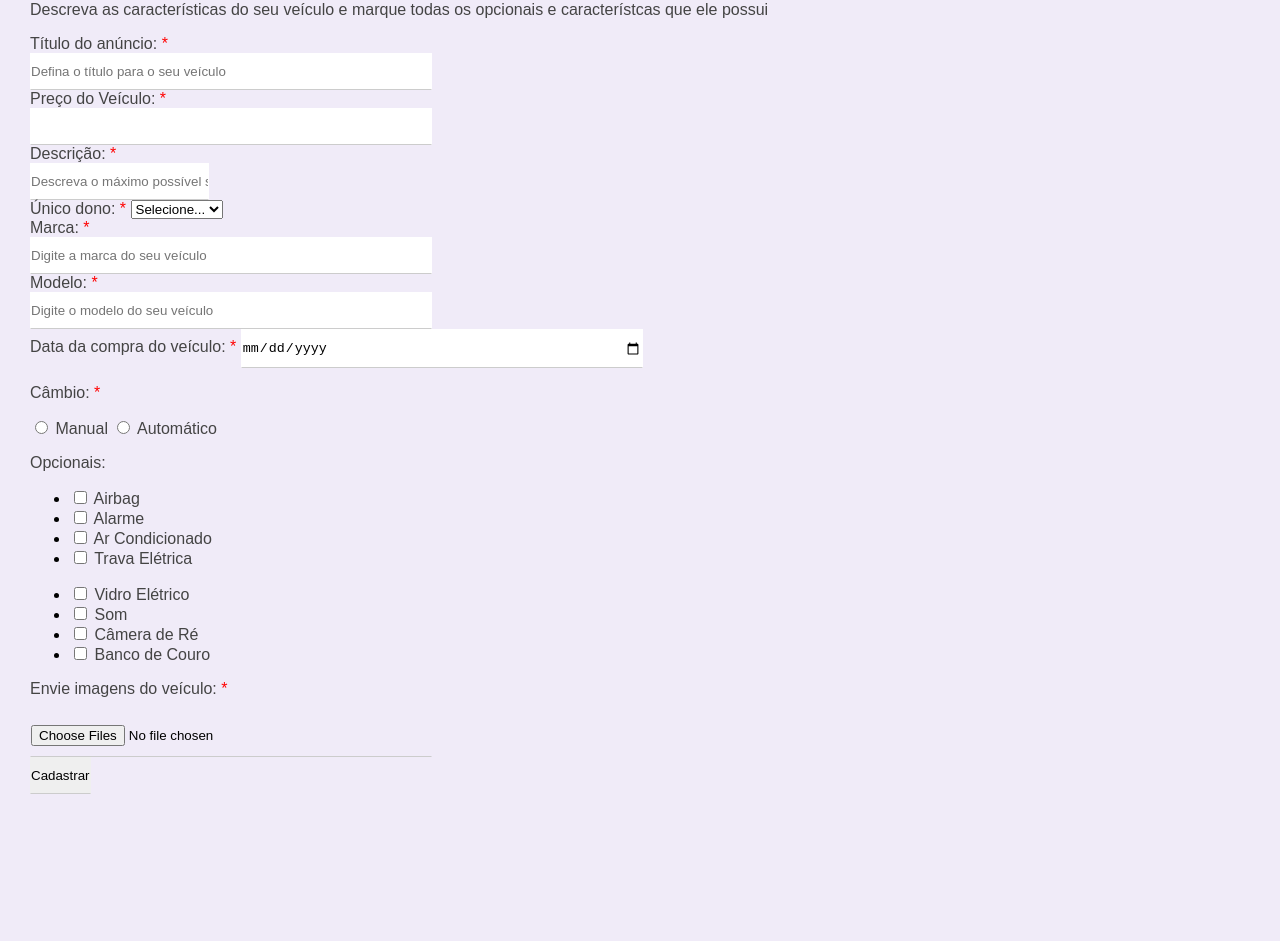
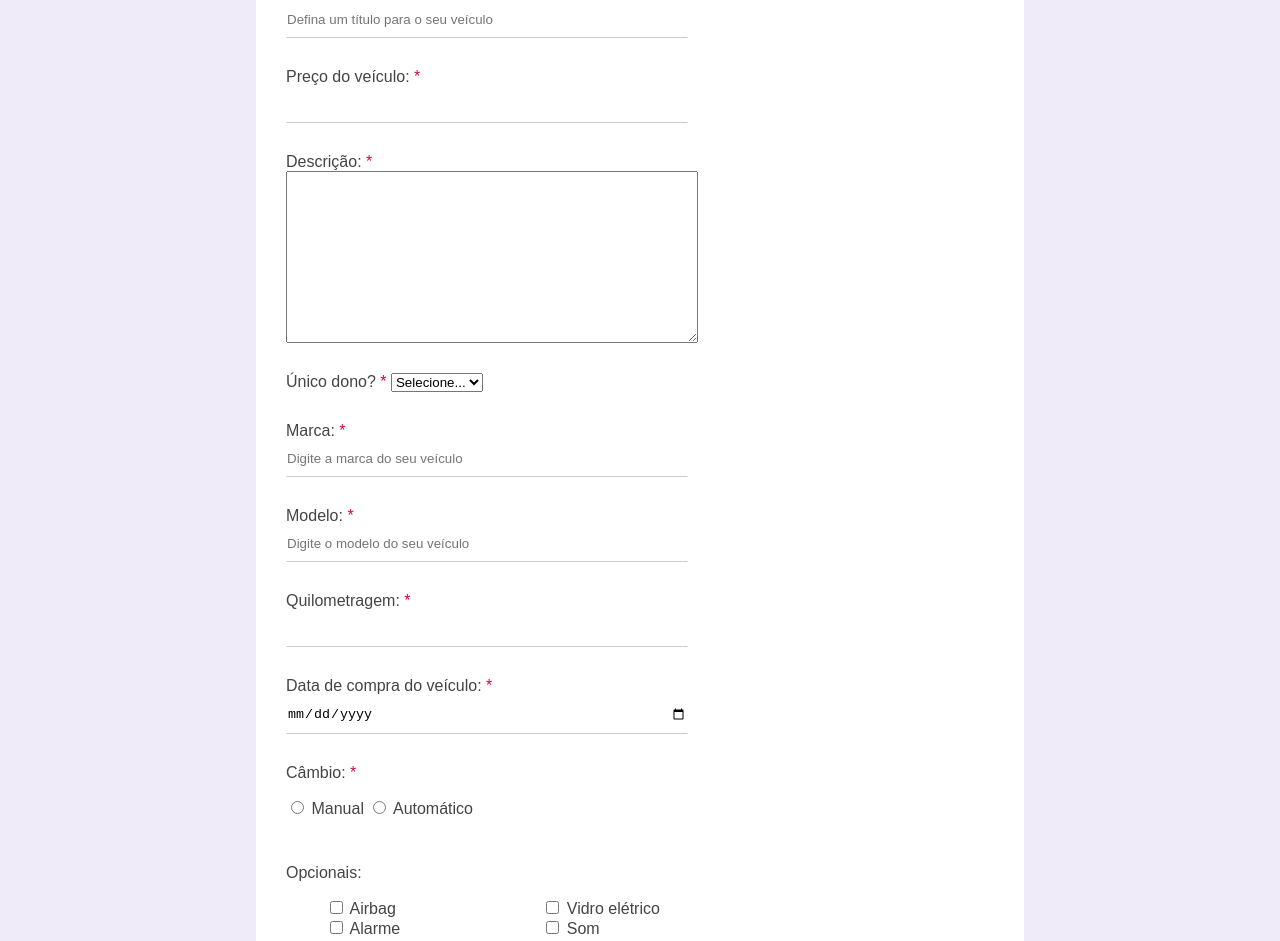
Before and after one commit to RenatoAnjo/formulario-vendas, a plain HTML site: page index.html in a window 1280 px wide. Shown: the part 352-1293 px from the top of the page. Before the commit the page ends 1176 px from the top, so only its background shows below. Drawn offline with Linux system fonts and the light colour scheme.

Commit message:
Formulario e estilizacao finalizado

```diff
--- a/index.html
+++ b/index.html
@@ -1,127 +1,147 @@
 <!DOCTYPE html>
-<html lang="en">
+<html>
   <head>
-    <meta charset="UTF-8" />
-    <meta http-equiv="X-UA-Compatible" content="IE=edge" />
-    <meta name="viewport" content="width=device-width, initial-scale=1.0" />
-    <link rel="stylesheet" href="./src/css/reset.css" />
-    <link rel="stylesheet" type="text/css" href="./src/css/style.css" />
+    <meta charset="utf-8" />
     <title>Cadastro de Veículos</title>
+    <link rel="stylesheet" type="text/css" href="./src/css/reset.css" />
+    <link rel="stylesheet" href="./src/css/style.css" />
   </head>
   <body>
     <div class="container">
       <div class="header">
-        <h3>Cadastre seu Veículo para vender mais rápido !!!</h3>
+        <h3>Cadastre seu veículo para vender muito mais rápido!</h3>
       </div>
       <div class="form-container">
         <div class="form-header">
           <p>Cadastro</p>
         </div>
         <div class="form-body">
-          <h1 class="form-title">Venda fácil seu veículo !!!</h1>
+          <h1 class="form-title">Venda fácil seu veículo!</h1>
           <p>
             Descreva as características do seu veículo e marque todas os
-            opcionais e característcas que ele possui
+            opicionais e características que ele possui
           </p>
-          <form action="#" method="post">
+          <form>
             <div class="box-input">
-              <label for="title"
-                >Título do anúncio: <span class="required-fild">*</span>
+              <label for="title">
+                Título do anúncio:
+                <span class="required-field">*</span>
               </label>
-              <!-- for na label significa de qual input é essa label -->
               <input
                 type="text"
                 name="title"
                 id="title"
                 class="block"
-                placeholder="Defina o título para o seu veículo"
+                placeholder="Defina um título para o seu veículo"
                 minlength="1"
                 maxlength="30"
                 required
               />
-              <!-- minlength e maxlength limitamos em minimo e maximo de letras, id é para alterar no css e tambem no js -->
             </div>
             <div class="box-input">
-              <label for="preco"
-                >Preço do Veículo: <span class="required-fild">*</span></label
-              >
+              <label for="price"
+                >Preço do veículo:
+                <span class="required-field">*</span>
+              </label>
               <input
                 type="number"
-                name="preco"
-                id="preco"
+                id="price"
+                name="price"
+                class="block"
                 required
-                class="block"
               />
             </div>
             <div class="box-input">
-              <label for="descricao"
-                >Descrição: <span class="required-fild">*</span></label
-              >
-              <input
-                type="textarea"
-                name="descricao"
-                id="descricao"
-                required
+              <label for="description"
+                >Descrição:
+                <span class="required-field">*</span>
+              </label>
+              <textarea
+                id="description"
+                name="description"
                 class="block"
                 cols="30"
                 rows="10"
-                placeholder="Descreva o máximo possível sobre seu veículo"
+                required
+                placeholder="Descreva seu veículo"
+              >
+              </textarea>
+            </div>
+            <div class="box-input">
+              <label for="unique_owner"
+                >Único dono?
+                <span class="required-field">*</span>
+              </label>
+              <select id="unique_owner" name="unique_owner" required>
+                <option value="">Selecione...</option>
+                <option value="1">Sim</option>
+                <option value="0">Não</option>
+              </select>
+            </div>
+            <div class="box-input">
+              <label for="brand">
+                Marca:
+                <span class="required-field">*</span>
+              </label>
+              <input
+                type="text"
+                name="brand"
+                id="brand"
+                class="block"
+                placeholder="Digite a marca do seu veículo"
+                required
               />
             </div>
             <div class="box-input">
-              <label for="unico-dono"
-                >Único dono: <span class="required-fild">*</span></label
-              >
-              <select id="unico-dono" name="unico-dono" required>
-                <option value>Selecione...</option>
-                <option value="1">SIM</option>
-                <option value="0">NÃO</option>
-              </select>
-            </div>
-            <div class="box-input">
-              <label for="marca"
-                >Marca: <span class="required-fild">*</span></label
-              >
+              <label for="model">
+                Modelo:
+                <span class="required-field">*</span>
+              </label>
               <input
                 type="text"
-                name="marca"
-                id="marca"
+                name="model"
+                id="model"
+                class="block"
+                placeholder="Digite o modelo do seu veículo"
                 required
-                class="block"
-                placeholder="Digite a marca do seu veículo"
               />
             </div>
             <div class="box-input">
-              <label for="modelo"
-                >Modelo: <span class="required-fild">*</span></label
-              >
+              <label for="mileage">
+                Quilometragem:
+                <span class="required-field">*</span>
+              </label>
               <input
-                type="text"
-                name="modelo"
-                id="modelo"
+                type="number"
+                name="mileage"
+                id="mileage"
+                class="block"
                 required
-                class="block"
-                placeholder="Digite o modelo do seu veículo"
               />
             </div>
             <div class="box-input">
-              <label for="data"
-                >Data da compra do veículo:
-                <span class="required-fild">*</span></label
-              >
-              <input type="date" name="data" id="data" required />
+              <label for="purchase_date">
+                Data de compra do veículo:
+                <span class="required-field">*</span>
+              </label>
+              <input
+                type="date"
+                name="purchase_date"
+                id="purchase_date"
+                class="block"
+                required
+              />
             </div>
             <div class="box-input">
-              <p>Câmbio: <span class="required-fild">*</span></p>
-              <input type="radio" id="manual" name="cambio" />
-              <!-- name deve ser igual nos dois input radio -->
+              <p>Câmbio: <span class="required-field">*</span></p>
+              <input type="radio" id="manual" name="gear" />
               <label for="manual">Manual</label>
-              <input type="radio" id="automatico" name="cambio" />
-              <label for="automatico">Automático</label>
+              <input type="radio" id="auto" name="gear" />
+              <label for="auto">Automático</label>
             </div>
-            <div class="box-input">
+            <div class="optional_box">
               <p>Opcionais:</p>
-              <ul class="opcionais">
+              <ul class="optional_list">
                 <li>
                   <input
                     type="checkbox"
@@ -134,86 +154,81 @@
                 <li>
                   <input
                     type="checkbox"
+                    id="alarm"
                     name="optional[]"
-                    value="alarme"
-                    id="alarme"
+                    value="alarm"
                   />
-                  <label for="alarme">Alarme</label>
+                  <label for="alarm">Alarme</label>
+                </li>
+                <li>
+                  <input type="checkbox" id="ac" name="optional[]" value="ac" />
+                  <label for="ac">Ar Condicionado</label>
                 </li>
                 <li>
                   <input
                     type="checkbox"
-                    id="arcondicionado"
+                    id="eletric_lock"
                     name="optional[]"
-                    value="arcondionado"
+                    value="eletric_lock"
                   />
-                  <label for="arcondicionado">Ar Condicionado</label>
+                  <label for="eletric_lock">Trava elétrica</label>
+                </li>
+              </ul>
+            </div>
+            <div class="optional_box">
+              <ul class="optional_list">
+                <li>
+                  <input
+                    type="checkbox"
+                    id="eletric_window"
+                    name="optional[]"
+                    value="eletric_window"
+                  />
+                  <label for="eletric_window">Vidro elétrico</label>
                 </li>
                 <li>
                   <input
                     type="checkbox"
-                    id="travaeletrica"
+                    id="speakers"
                     name="optional[]"
-                    value="travaeletrica"
+                    value="speakers"
                   />
-                  <label for="travaeletrica">Trava Elétrica</label>
+                  <label for="speakers">Som</label>
+                </li>
+                <li>
+                  <input
+                    type="checkbox"
+                    id="reverse_camera"
+                    name="optional[]"
+                    value="reverse_camera"
+                  />
+                  <label for="reverse_camera">Câmera de Ré</label>
+                </li>
+                <li>
+                  <input
+                    type="checkbox"
+                    id="leather_seat"
+                    name="optional[]"
+                    value="leather_seat"
+                  />
+                  <label for="leather_seat">Banco de Couro</label>
                 </li>
               </ul>
             </div>
             <div class="box-input">
-              <ul class="opcionais">
-                <li>
-                  <input
-                    type="checkbox"
-                    id="vidroeletrico"
-                    name="optional[]"
-                    value="vidroeletrico"
-                  />
-                  <label for="vidroeletrico">Vidro Elétrico</label>
-                </li>
-                <li>
-                  <input
-                    type="checkbox"
-                    name="optional[]"
-                    value="som"
-                    id="som"
-                  />
-                  <label for="som">Som</label>
-                </li>
-                <li>
-                  <input
-                    type="checkbox"
-                    id="camaradere"
-                    name="optional[]"
-                    value="camaradere"
-                  />
-                  <label for="camaradere">Câmera de Ré</label>
-                </li>
-                <li>
-                  <input
-                    type="checkbox"
-                    id="bancodecouro"
-                    name="optional[]"
-                    value="bancodecouro"
-                  />
-                  <label for="bancodecouro">Banco de Couro</label>
-                </li>
-              </ul>
-            </div>
-            <div class="enviar">
               <p>
-                Envie imagens do veículo: <span class="required-fild">*</span>
+                Envie imagens do veículo: <span class="required-field">*</span>
               </p>
               <input
                 type="file"
                 multiple
                 accept="image/png, image/jpeg"
-                id="imagens"
-                name="imagens"
+                id="images"
+                name="images"
                 required
               />
             </div>
-            <input type="submit" class="botaoenviar" value="Cadastrar" />
+            <input type="submit" class="btn-submit" value="Cadastrar" />
           </form>
         </div>
       </div>
--- a/src/css/style.css
+++ b/src/css/style.css
@@ -1,6 +1,37 @@
-/*Cabecalho da pagina */
+/* reset */
+body {
+	margin: 0;
+	padding: 0;
+	font-family: Arial, Helvetica, sans-serif;
+	background-color: #F0EBF8;
+}
+
+h1, h2, h3, h4, h5 {
+	color: #333;
+}
+
+p, label {
+	color: #444;
+}
+
+input {
+	border: 1px solid transparent;
+	border-bottom: 1px solid #CCC;
+	padding: 10px 0px;
+}
+
+input[type=text], input[type=number], input[type=date], input[type=file] {
+	width: 400px;
+}
+
+textarea {
+	padding: 10px 5px;
+	width: 400px;
+}
+
+/* cabeçalho da página */
 .header {
-  height: 180px;
+	height: 160px;
 	padding: 20px;
 	background-color: #673AB7;
 }
@@ -10,19 +41,81 @@
 	margin-top: 0;
 }
 
-/*Corpo do FOrmulario*/
+/* container do formulário */
+.form-container {
+	background-color: #FFF;
+	width: 60%;
+	margin-left: auto;
+	margin-right: auto;
+	position: relative;
+	top: -62px;
+}
+
+/* cabeçalho do formulário */
+.form-header {
+	border-bottom: 1px solid #DFDFDF;
+	height: 45px;
+}
+
+.form-header p {
+	color: #673AB7;
+	border-bottom: 2px solid #673AB7;
+	width: 100px;
+	text-align: center;
+	margin-right: auto;
+	margin-left: auto;
+	text-transform: uppercase;
+	height: 45px;
+	line-height: 45px;
+}
+
+/* corpo formulário */
 .form-body {
-  padding:30px;
+	padding: 30px;
 }
 
 .form-title {
 	margin: 0;
 }
 
-.required-fild {
-  color: red;
+.required-field {
+	color: #D80835;
+}
+
+.box-input {
+	margin-bottom: 30px;
 }
 
 .block {
 	display: block;
 }
+
+.optional_box {
+	display: inline-block;
+	margin-right: 30px;
+}
+
+.option_list {
+	padding-left: 0;
+}
+
+.optional_list li {
+	list-style: none;
+}
+
+.btn-submit {
+	background-color: #673AB7;
+	color: #FFF;
+	border: 2px solid transparent;
+	width: 150px;
+	height: 50px;
+	text-transform: uppercase;
+	cursor: pointer;
+	transition: .5s;
+}
+
+.btn-submit:hover {
+	background-color: #FFF;
+	border-color: #673AB7;
+	color: #673AB7;
+}
```
Lines whose indentation alone changed are shown as unchanged.
